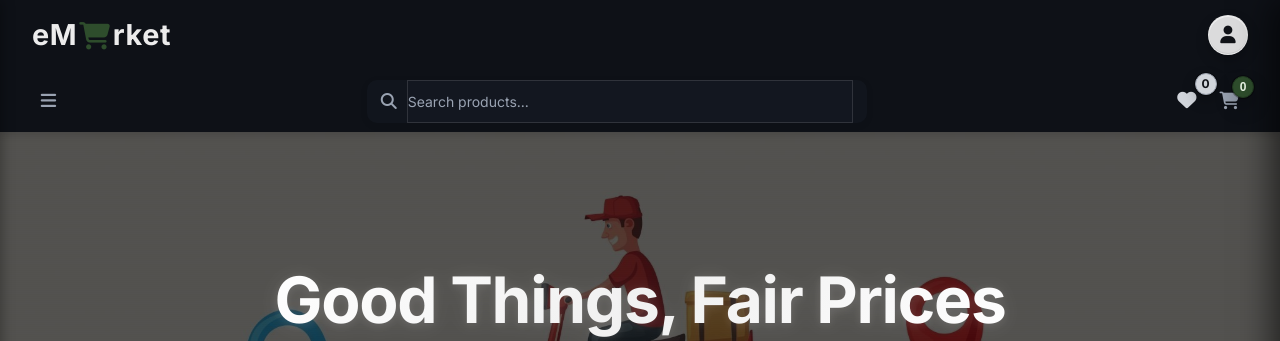
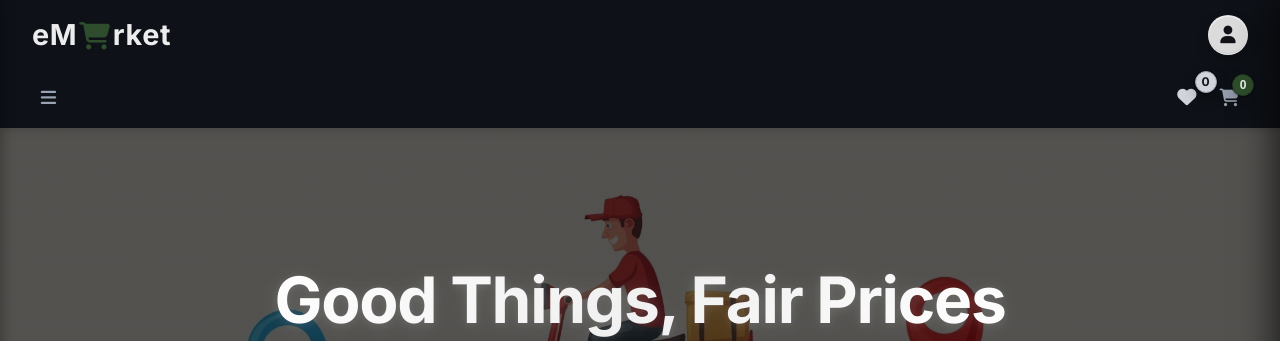
Before and after one commit to ndwyfrank56-cmyk/My-E-commerce-Website, a Flask app: template templates/home.html in a window 1280 px wide. Shown: the top 341 px of the page. Run offline with Flask 3, Linux system fonts and the light colour scheme; the template is opened without the code that fills it, so the values that code supplies are empty; parts of the project's set-up code (start-up, migrations or seed data) failed here and were passed over; some libraries are stand-ins or nearby versions.

Commit message:
Remove search bar from home navbar

```diff
--- a/templates/home.html
+++ b/templates/home.html
@@ -3307,15 +3307,7 @@
             <i class="fas fa-bars"></i>
           </button>
         </div>
-        <div class="nav-center">
-          <div class="search-bar-wrapper">
-            <div class="search-bar">
-              <i class="fas fa-search search-icon"></i>
-              <input type="text" id="searchInput" class="search-input" placeholder="Search products...">
-              <div id="searchDropdown" class="search-dropdown"></div>
-            </div>
-          </div>
-        </div>
+        <div class="nav-center"></div>
         <div class="nav-actions">
           <a href="/profile#wishlist" class="nav-btn wishlist" aria-label="Wishlist">
             <i class="fas fa-heart"></i>
```
